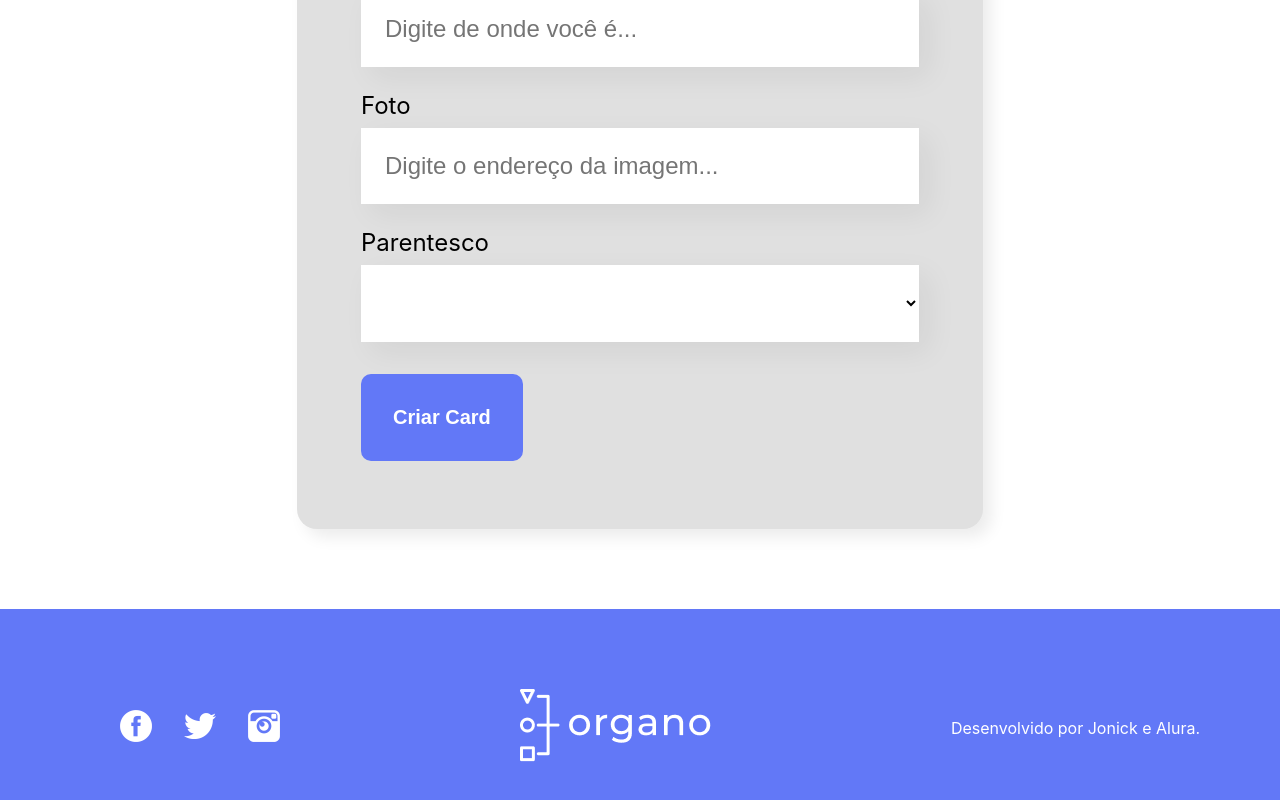
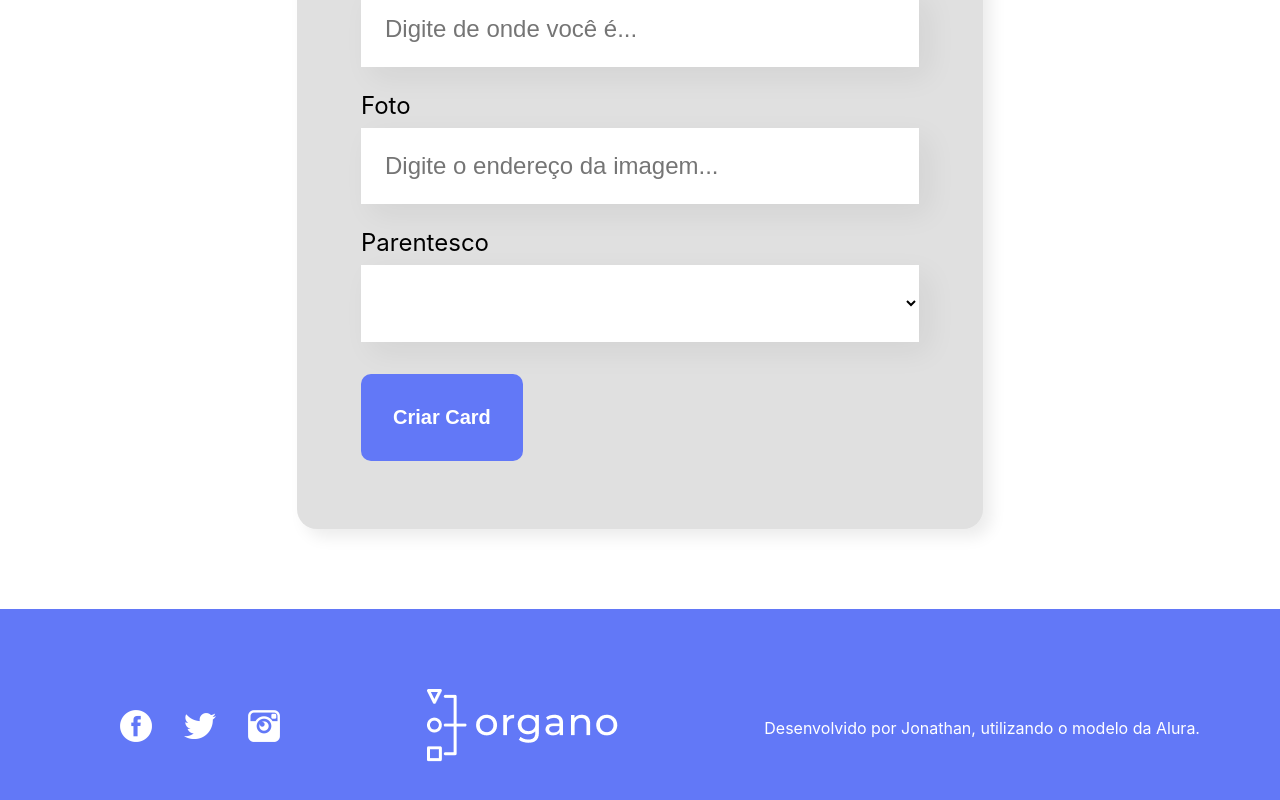
Before and after one commit to Jonathan-Fernandes-Costa/Learning-Languages, a React (Create React App) app in the folder Learning React/projeto/: page / in a window 1280 px wide. Shown: the part 870-1670 px from the top of the page. Built offline with nearby package versions, Linux system fonts and the light colour scheme.

Commit message:
Atualizando os créditos

```diff
--- a/Learning React/projeto/src/App.js
+++ b/Learning React/projeto/src/App.js
@@ -41,6 +41,7 @@ function App() {
   const [membros, setMembro] = useState([])
 
   const newMembro = (membro) => {
+    //debugger => serve para parar o fluxo do código, muito útil para concertar bugs
     setMembro([...membros, membro])
   }
 
--- a/Learning React/projeto/src/componentes/Rodape/index.js
+++ b/Learning React/projeto/src/componentes/Rodape/index.js
@@ -28,7 +28,7 @@ const Rodape = () => {
         </section>
         <section>
             <p>
-                Desenvolvido por Jonick e Alura.
+                Desenvolvido por Jonathan, utilizando o modelo da Alura.
             </p>
         </section>
     </footer>)
```
